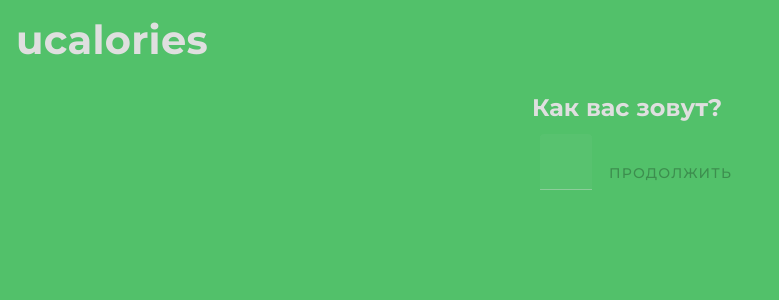
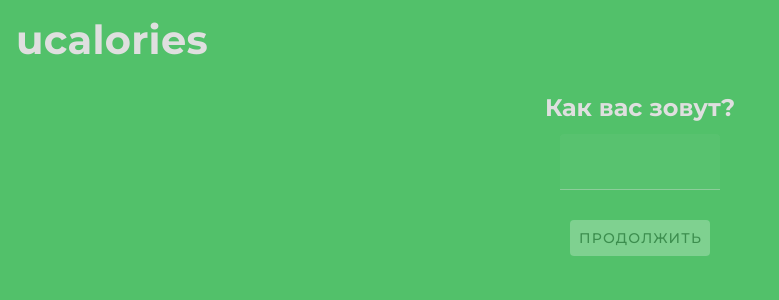
Before and after one commit to ZgerskiiM/healthyapp-vue, a Vue app: page /data in a window 1280 px wide. Both pictures are taken after a click on the button "НАЧАТЬ". Shown: the top 300 px of the page, without its empty margins (0-779 px from the left). Built offline with nearby package versions, Linux system fonts and the light colour scheme.

Commit message:
правки

```diff
--- a/src/components/UserData.vue
+++ b/src/components/UserData.vue
@@ -1,5 +1,5 @@
 <script setup>
-import { ref, computed } from "vue";
+import { computed, reactive } from "vue";
 import { v4 as uuidv4 } from "uuid";
 import { useUserStore } from "/src/stores/UserStore.js";
 
@@ -10,7 +10,7 @@ const close = () => {
 
 const userStore = useUserStore();
 
-const formData = ref({
+const formData = reactive({
   weight: "",
   name: "",
   gender: "",
@@ -126,7 +126,7 @@ const handleClick = () => {
         <v-text-field
           v-model="formData.name"
           type="text"
-          :rules="[rules.required]"
+          :rules="[rules.required, rules.empty]"
         />
         <v-btn
           text="Продолжить"
@@ -268,10 +268,21 @@ p {
 .v-btn {
   width: 10em;
   color: black;
+  background-color: white;
 }
 
 .v-card-item {
   display: flex;
   justify-content: center;
+  flex-direction: column;
+}
+
+.v-card-actions {
+  display:flex;
+  flex-direction: column;
+}
+
+.v-text-field {
+  width: 10em;
 }
 </style>
```
